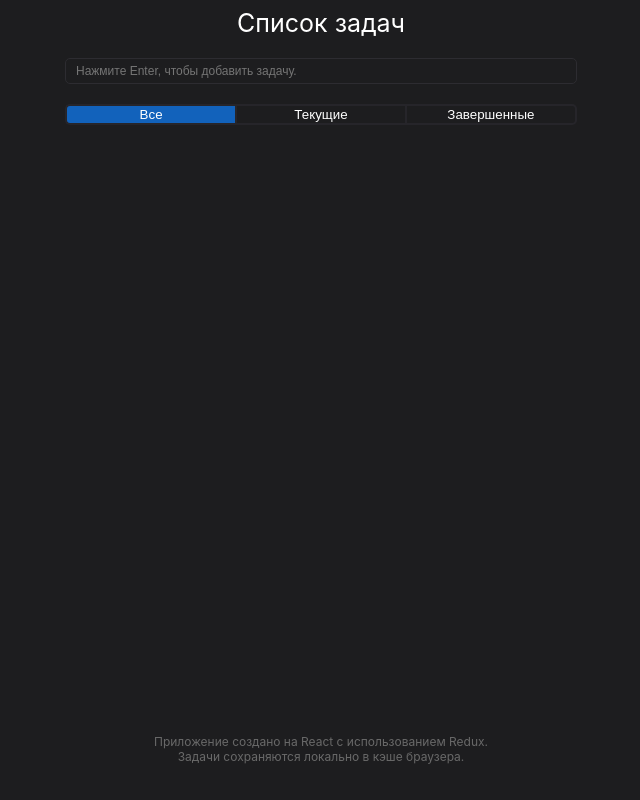
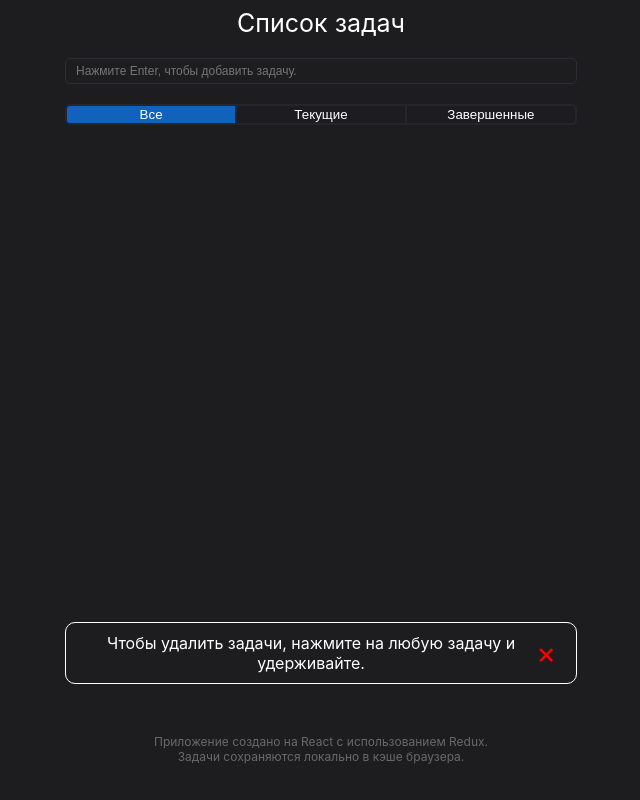
Before and after one commit to arthurshelbaev/todolist-redux-cache, a React (Create React App) app: page / in a window 1280 px wide. Shown: the whole page, without its empty margins (319-959 px from the left). Built offline with nearby package versions, Linux system fonts and the light colour scheme.

Commit message:
add message

```diff
--- a/src/App.jsx
+++ b/src/App.jsx
@@ -3,6 +3,7 @@ import TodoList from "./components/Todolist";
 
 import "./App.scss"
 import Filters from "./components/Filters";
+import Message from './components/Message';
 
 export default function App() {
   return (
@@ -11,6 +12,7 @@ export default function App() {
       <NewTodo />
       <Filters />
       <TodoList />
+      <Message />
       <div className="footer">Приложение создано на React с использованием Redux. Задачи сохраняются локально в кэше браузера.</div>
     </div>
   );
--- a/src/App.scss
+++ b/src/App.scss
@@ -58,7 +58,7 @@ body {
         }
 
         .todos {
-            padding-bottom: 13vh;
+            padding-bottom: 30vh;
             display: flex;
             flex-direction: column;
             align-items: center;
@@ -114,6 +114,23 @@ body {
 
                     }
                 }
+            }
+        }
+        .message {
+            position: absolute;
+            display: flex;
+            justify-content: space-between;
+            border: 1px solid white;
+            border-radius: 10px;
+            padding: 10px 20px;
+            bottom: 100px;
+            .message_text {
+                text-align: center;
+            }
+            .message_close {
+                margin: auto;
+                font-size: 30px;
+                color: red;
             }
         }
     }
--- a/src/Root.jsx
+++ b/src/Root.jsx
@@ -1,6 +1,5 @@
 import { Provider } from "react-redux";
 import App from './App';
-
 
 export const Root = ({store}) => (
   <Provider store={store}>
--- /dev/null
+++ b/src/components/Message.jsx
@@ -0,0 +1,22 @@
+import { useDispatch, useSelector } from "react-redux";
+import { handleMessage } from "../store/message/messageReducer";
+
+const Message = () => {
+  const message = useSelector((state) => state.message);
+  const todos = useSelector((state) => state.todos);
+  const dispatch = useDispatch();
+  console.log(message);
+  console.log(todos);
+    return ( message ?
+    <div className="message">
+      <div className="message_text">
+        Чтобы удалить задачи, нажмите на любую задачу и удерживайте.
+      </div>
+      <div onClick={() => dispatch(handleMessage())} className="message_close">
+        &times;
+      </div>
+    </div>
+  : null);
+};
+
+export default Message;
--- a/src/components/Todolist.jsx
+++ b/src/components/Todolist.jsx
@@ -9,6 +9,7 @@ const TodoList = () => {
   const activeFilter = useSelector(state => state.filters)
 
   const todos = useSelector(state => selectVisibleTodos(state, activeFilter))
+  const message = useSelector(state => state.message)
 
   const dispatch = useDispatch();
 
@@ -27,7 +28,7 @@ const TodoList = () => {
   }
 
   return (
-    <div className="todos" >
+    <div className="todos" style={{paddingBottom: message ? "30vh" : "13vh"}}>
       {todos.map((todo) => (
         <div key={todo.id} className="todo">
           <label className="checkcase" style={{ backgroundColor: todo.completed ? "#FFD52E" : null, border: todo.completed ? "1px solid #FFD52E" : "1px solid #b7b7b7" }}>
--- a/src/store/index.js
+++ b/src/store/index.js
@@ -3,8 +3,6 @@ import { loadState, saveState } from "./localStorage";
 import throttle from "lodash/throttle"
 
 import {rootReducer} from './rootReducer';
-
-// export const store = createStore(rootReducer);
 
 export const configureStore = () => {
   const persistedState = loadState()
@@ -17,7 +15,8 @@ export const configureStore = () => {
 
   store.subscribe(throttle(() => {
     saveState({
-      todos: store.getState().todos
+      todos: store.getState().todos,
+      message: store.getState().message,
     })
   }, 500))
 
--- /dev/null
+++ b/src/store/message/messageReducer.js
@@ -0,0 +1,12 @@
+export const message = (state = true, action) => {
+    switch (action.type) {
+        case "handleMessage":
+            return state = false
+        default:
+            return state;
+    }
+}
+
+export const handleMessage = () => ({
+  type: "handleMessage"
+});
```
Also changed, not shown: src/store.js (deleted, +0 -43 lines), src/store/rootReducer.js (+6 -4 lines).
